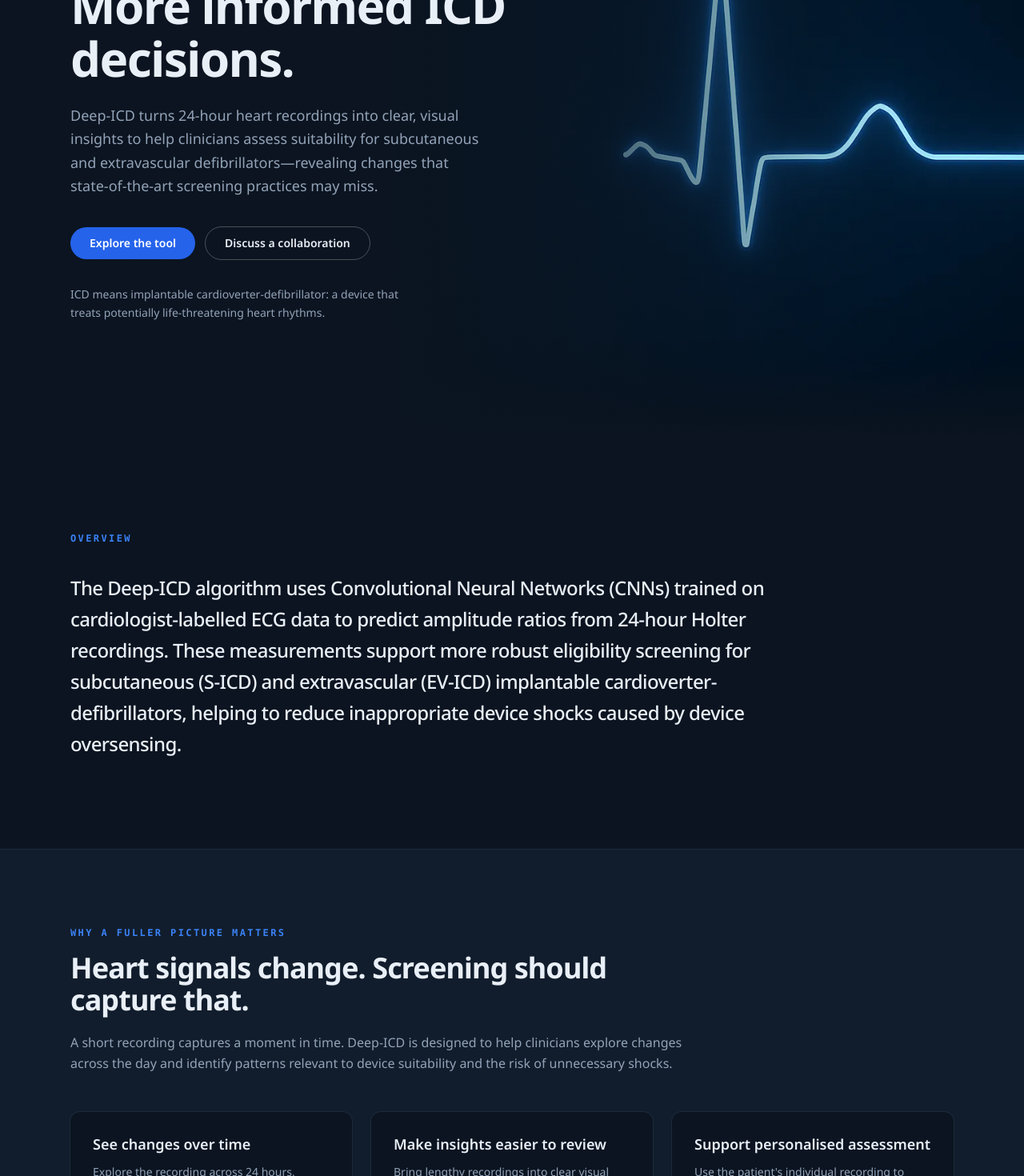
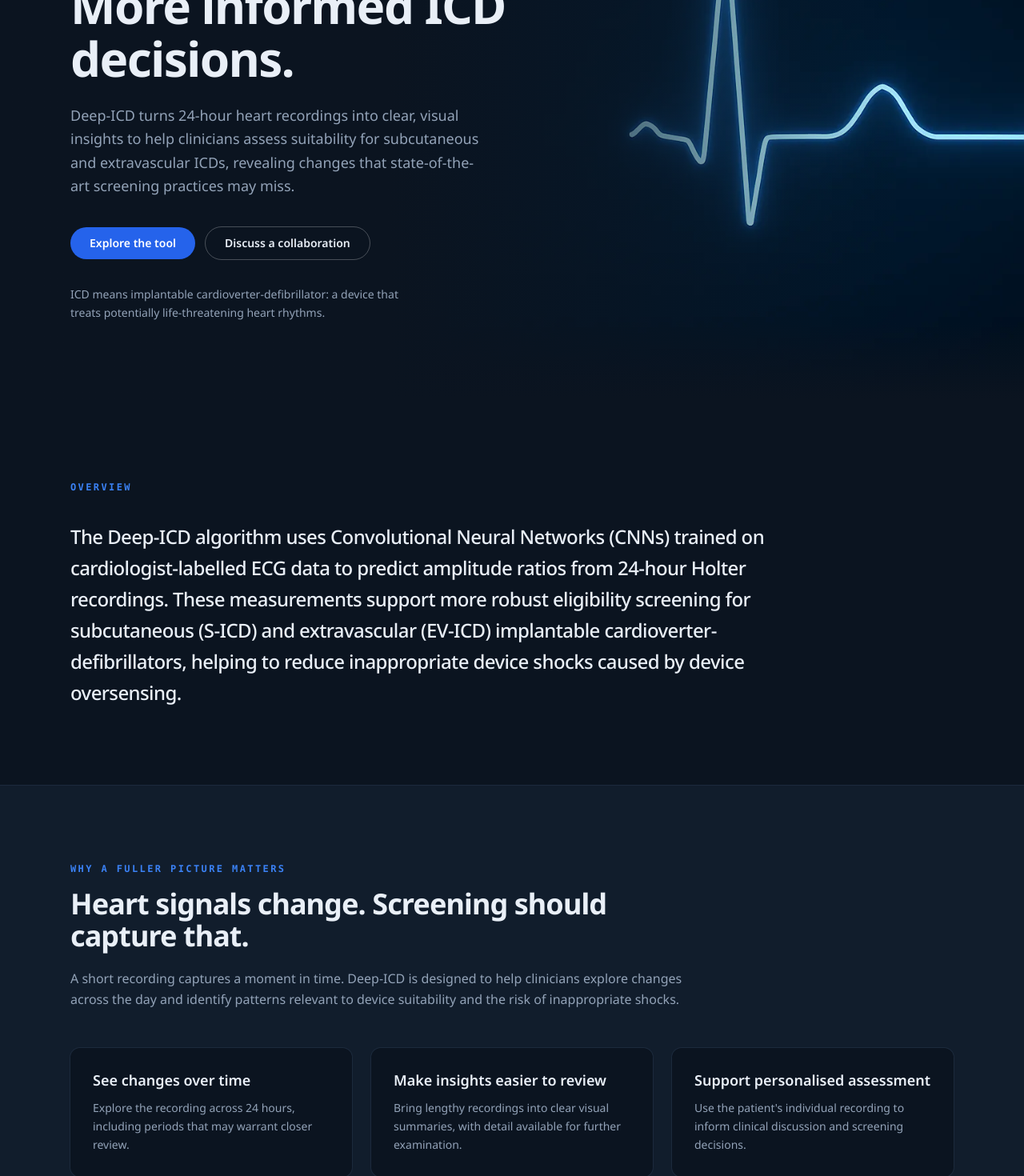
Before and after one commit to Deep-ICD/DeepICD.github.io, a Next.js app: page / in a window 1280 px wide. Shown: the part 320-1790 px from the top of the page at 80% size. Built offline with nearby package versions, Linux system fonts and the light colour scheme.

Commit message:
Reframed the texts in the website

```diff
--- a/app/components/Overview.tsx
+++ b/app/components/Overview.tsx
@@ -9,7 +9,7 @@ export default function Overview() {
     <section id="about">
       {/* Same container as every other section, so the left edges line up;
           the paragraph keeps its own max width for a readable line length. */}
-      <div className="mx-auto max-w-6xl px-6 py-28">
+      <div className="mx-auto max-w-6xl px-6 py-24">
         <span className="font-mono text-xs font-semibold uppercase tracking-[0.2em] text-brand">
           Overview
         </span>
--- a/app/page.tsx
+++ b/app/page.tsx
@@ -103,7 +103,7 @@ const steps = [
   {
     label: "Inform",
     title: "Support clinical judgement",
-    body: "Clinicians interpret the findings alongside the patient's wider clinical assessment.",
+    body: "Clinicians interpret the findings, using them to inform the shared decision-making process with the patient.",
   },
 ];
 
@@ -164,7 +164,7 @@ const team: TeamMember[] = [
     href: "https://www.southampton.ac.uk/people/5xd5hn/professor-alain-zemkoho",
   },
   {
-    name: "Dr John Paisey",
+    name: "Prof John Paisey",
     initials: "JP",
     photo: "/images/team/john-paisey.webp",
     role: "Clinical Lead",
@@ -300,7 +300,7 @@ function Hero() {
           top padding reserves its height (see headerOffset); from lg the gap
           beneath it grows from 48px to 64px. */}
       <div
-        className={`relative z-10 mx-auto max-w-6xl px-6 pb-28 lg:pb-36 lg:pt-48 ${headerOffset}`}
+        className={`relative z-10 mx-auto max-w-6xl px-6 pb-24 lg:pt-48 ${headerOffset}`}
       >
         <div className="max-w-xl">
           <Eyebrow>AI-assisted ICD screening</Eyebrow>
@@ -313,7 +313,7 @@ function Hero() {
           <p className="mt-6 max-w-lg text-lg leading-relaxed text-body">
             Deep-ICD turns 24-hour heart recordings into clear, visual insights
             to help clinicians assess suitability for subcutaneous and
-            extravascular defibrillators—revealing changes that
+            extravascular ICDs, revealing changes that
             state-of-the-art screening practices may miss.
           </p>
 
@@ -343,7 +343,7 @@ function WhyItMatters() {
         <SectionHeader
           eyebrow="Why a fuller picture matters"
           title="Heart signals change. Screening should capture that."
-          intro="A short recording captures a moment in time. Deep-ICD is designed to help clinicians explore changes across the day and identify patterns relevant to device suitability and the risk of unnecessary shocks."
+          intro="A short recording captures a moment in time. Deep-ICD is designed to help clinicians explore changes across the day and identify patterns relevant to device suitability and the risk of inappropriate shocks."
         />
 
         <div className="mt-12 grid gap-6 md:grid-cols-3">
--- a/app/publications/page.tsx
+++ b/app/publications/page.tsx
@@ -45,7 +45,7 @@ export default function PublicationsPage() {
             <section key={group.heading} aria-labelledby={slug(group.heading)}>
               <h2
                 id={slug(group.heading)}
-                className="text-sm font-semibold uppercase tracking-[0.18em] text-body"
+                className="text-2xl font-bold tracking-tight text-ink"
               >
                 {group.heading}
               </h2>
```
